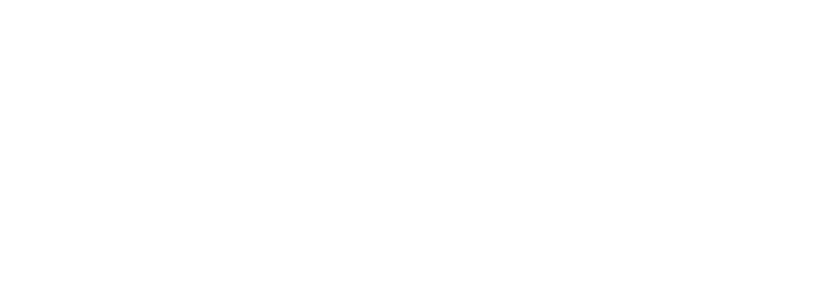
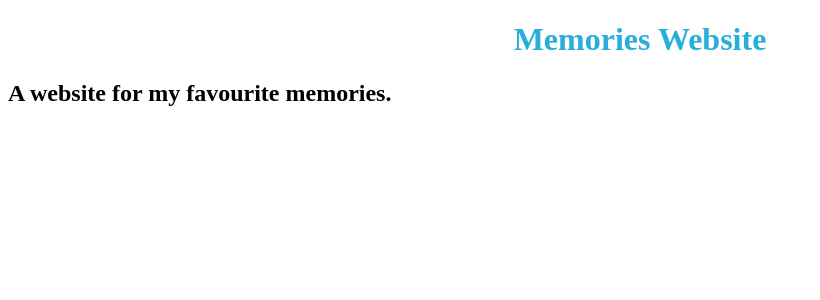
Before and after one commit to kikako-saravanan/React-Easy-Practice-Assignments---Rendering-Multiple-Components-with-React---pxyzgqchz1li, a React app: page / in a window 1280 px wide. Shown: the top 300 px of the page, without its empty margins (0-820 px from the left). Built offline with nearby package versions, Linux system fonts and the light colour scheme.

Commit message:
update app.js

```diff
--- a/src/components/App.js
+++ b/src/components/App.js
@@ -1,11 +1,13 @@
 import React, {Component, useState} from "react";
 import '../styles/App.css';
 
+
 const App = () => {
-  return (
-    <div id="main"></div>
-  )
-}
+  return <div id="main">
+    <h1 data-ns-test="project-name">Memories Website</h1>
+    <h2 data-ns-test="project-description">A website for my favourite memories.</h2>
+  </div>;
+};
 
 
 export default App;
```
